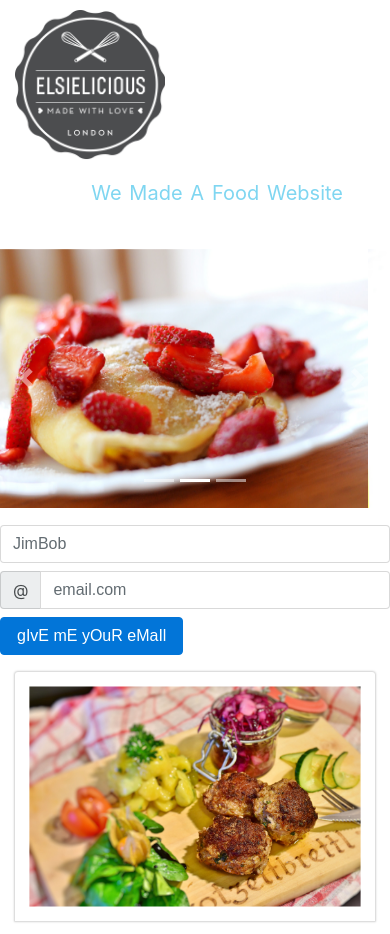
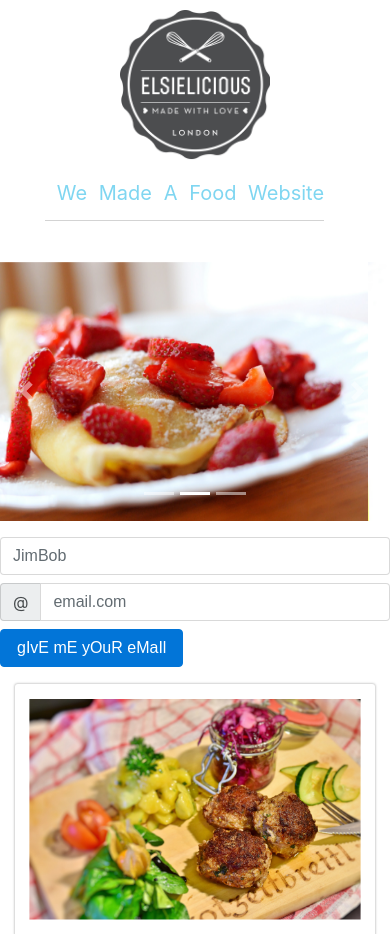
Before and after one commit to zmarston/food-bootstrap-grid, a plain HTML site: page index.html in a window 390 px wide. Shown: the top 934 px of the page. Drawn offline with nearby package versions, Linux system fonts and the light colour scheme; a script that the page names is missing.

Commit message:
add style

```diff
--- a/css/styles.css
+++ b/css/styles.css
@@ -100,8 +100,20 @@ li:hover i {
 @media screen and (max-width:576px) {
   .sidebar ul {
     padding-top: 5%;
-    margin-left: 0;
-    margin-left: 19%;
+    display: -webkit-box;
+    margin-left: auto;
+    margin-right: 50%;
+  }
+  .sidebar li {
+    padding-left: 3vw;
+    padding-bottom: 3vw;
+    border-bottom: 1px solid lightgrey;
+  }
+  .nav-item {
+  }
+  .sidebar img {
+    display: block;
+    margin-left: auto;
     margin-right: auto;
   }
 }
--- a/index.html
+++ b/index.html
@@ -17,12 +17,12 @@
   <body>
     <div class="container">
       <div class="row">
-        <div class="col-xs-6 col-lg-3 sidebar">
+        <div class="col-xs-12 col-lg-3 sidebar">
           <div class="row top-row">
-            <div class="col-xs-6 col-sm-6 col-lg-12">
+            <div class="col-xs-12 col-sm-6 col-lg-12">
               <img src="img/logo.png" alt="logo">
             </div>
-            <div class="col-xs-6 col-sm-6 col-lg-12">
+            <div class="col-xs-12 col-sm-6 col-lg-12">
               <ul class="nav flex-lg-column">
                 <li class="nav-item"><i class="fa fa-snowflake-o hidden-sm-down" aria-hidden="true"></i> We</li>
                 <li class="nav-item"><i class="fa fa-bath hidden-sm-down" aria-hidden="true"></i> Made</li>
```
